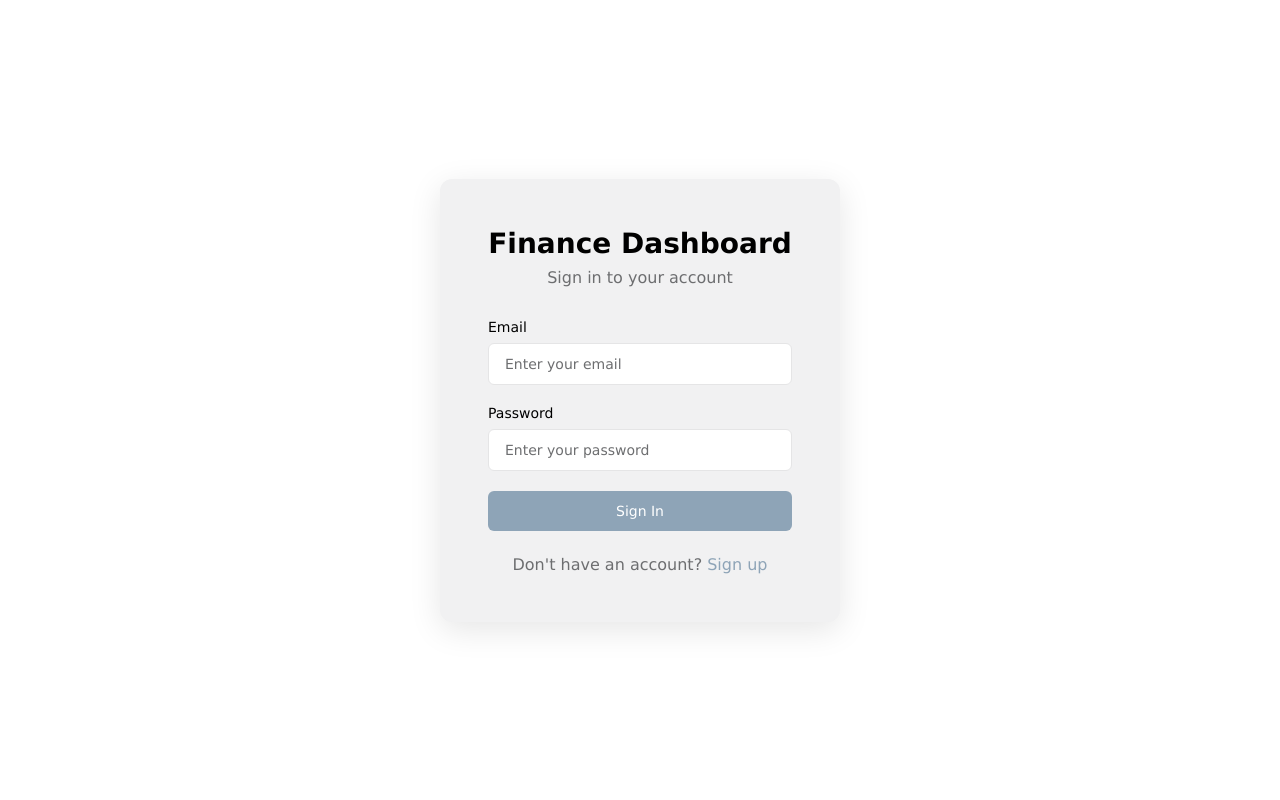
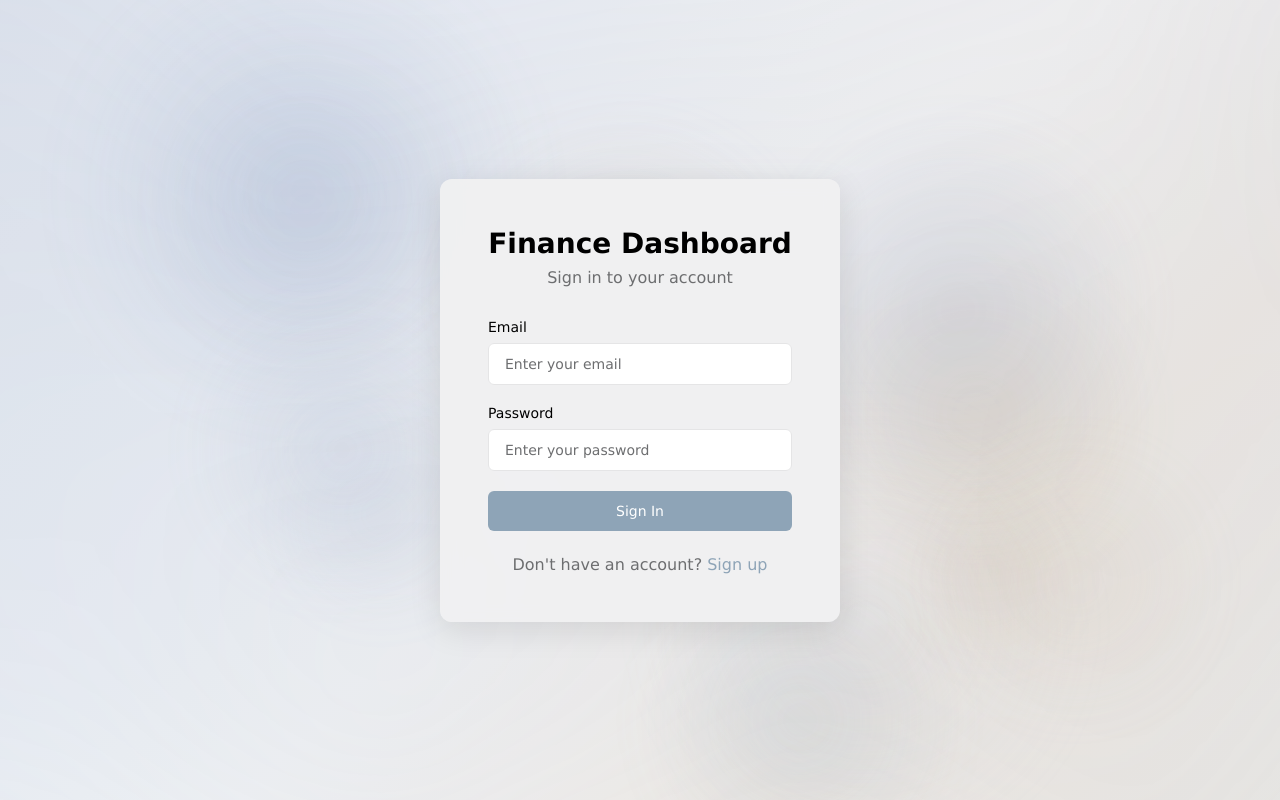
Before and after one commit to ryanfuchs/STARTHackTour, a React (Create React App) app: page / in a window 1280 px wide. Built offline with nearby package versions, Linux system fonts and the light colour scheme.

Commit message:
Enhanced the login card

```diff
--- a/src/components/LoginPage.css
+++ b/src/components/LoginPage.css
@@ -5,16 +5,228 @@
   justify-content: center;
   background-color: #FFFFFF;
   padding: 20px;
+  position: relative;
+  overflow: hidden;
+}
+
+.login-container::before {
+  content: '';
+  position: absolute;
+  top: 0;
+  left: 0;
+  right: 0;
+  bottom: 0;
+  background: linear-gradient(135deg,
+    rgba(116, 139, 184, 0.1) 0%,
+    rgba(158, 174, 206, 0.1) 25%,
+    rgba(214, 221, 234, 0.1) 50%,
+    rgba(176, 146, 109, 0.1) 75%,
+    rgba(142, 164, 183, 0.1) 100%);
+  z-index: 0;
+}
+
+.login-container::after {
+  content: '';
+  position: absolute;
+  top: -50%;
+  left: -50%;
+  width: 200%;
+  height: 200%;
+  background:
+    radial-gradient(circle at 20% 20%, rgba(116, 139, 184, 0.15) 0%, transparent 50%),
+    radial-gradient(circle at 80% 30%, rgba(158, 174, 206, 0.15) 0%, transparent 50%),
+    radial-gradient(circle at 40% 70%, rgba(214, 221, 234, 0.15) 0%, transparent 50%),
+    radial-gradient(circle at 70% 80%, rgba(176, 146, 109, 0.15) 0%, transparent 50%),
+    radial-gradient(circle at 10% 60%, rgba(142, 164, 183, 0.15) 0%, transparent 50%),
+    radial-gradient(circle at 90% 10%, rgba(216, 201, 182, 0.15) 0%, transparent 50%);
+  filter: blur(40px);
+  animation: float 20s ease-in-out infinite;
+  z-index: 0;
+}
+
+@keyframes float {
+  0%, 100% {
+    transform: translate(0px, 0px) rotate(0deg);
+  }
+  25% {
+    transform: translate(20px, -30px) rotate(1deg);
+  }
+  50% {
+    transform: translate(-15px, -20px) rotate(-1deg);
+  }
+  75% {
+    transform: translate(-25px, 15px) rotate(0.5deg);
+  }
+}
+
+/* Additional floating orbs for more dynamic effect */
+.login-container .floating-orb {
+  position: absolute;
+  border-radius: 50%;
+  filter: blur(20px);
+  opacity: 0.6;
+  animation: orbFloat 15s ease-in-out infinite;
+  z-index: 0;
+}
+
+.floating-orb:nth-child(1) {
+  width: 300px;
+  height: 300px;
+  background: radial-gradient(circle, rgba(116, 139, 184, 0.2) 0%, transparent 70%);
+  top: 10%;
+  left: 10%;
+  animation-delay: 0s;
+}
+
+.floating-orb:nth-child(2) {
+  width: 200px;
+  height: 200px;
+  background: radial-gradient(circle, rgba(176, 146, 109, 0.2) 0%, transparent 70%);
+  top: 60%;
+  right: 15%;
+  animation-delay: 5s;
+}
+
+.floating-orb:nth-child(3) {
+  width: 250px;
+  height: 250px;
+  background: radial-gradient(circle, rgba(158, 174, 206, 0.2) 0%, transparent 70%);
+  bottom: 20%;
+  left: 20%;
+  animation-delay: 10s;
+}
+
+@keyframes orbFloat {
+  0%, 100% {
+    transform: translate(0px, 0px) scale(1);
+  }
+  33% {
+    transform: translate(30px, -20px) scale(1.1);
+  }
+  66% {
+    transform: translate(-20px, 25px) scale(0.9);
+  }
+}
+
+/* Big blurred roundish animated particles */
+.particle {
+  position: absolute;
+  border-radius: 50%;
+  filter: blur(30px);
+  opacity: 0.7;
+  animation: particleFloat 25s ease-in-out infinite;
+  z-index: 0;
+}
+
+.particle-1 {
+  width: 400px;
+  height: 400px;
+  background: radial-gradient(circle, rgba(116, 139, 184, 0.3) 0%, rgba(116, 139, 184, 0.1) 50%, transparent 70%);
+  top: 5%;
+  left: 5%;
+  animation-delay: 0s;
+  animation-duration: 30s;
+}
+
+.particle-2 {
+  width: 350px;
+  height: 350px;
+  background: radial-gradient(circle, rgba(176, 146, 109, 0.3) 0%, rgba(176, 146, 109, 0.1) 50%, transparent 70%);
+  top: 30%;
+  right: 10%;
+  animation-delay: 8s;
+  animation-duration: 35s;
+}
+
+.particle-3 {
+  width: 300px;
+  height: 300px;
+  background: radial-gradient(circle, rgba(158, 174, 206, 0.3) 0%, rgba(158, 174, 206, 0.1) 50%, transparent 70%);
+  bottom: 25%;
+  left: 15%;
+  animation-delay: 15s;
+  animation-duration: 28s;
+}
+
+.particle-4 {
+  width: 450px;
+  height: 450px;
+  background: radial-gradient(circle, rgba(214, 221, 234, 0.3) 0%, rgba(214, 221, 234, 0.1) 50%, transparent 70%);
+  top: 50%;
+  left: 50%;
+  animation-delay: 5s;
+  animation-duration: 32s;
+}
+
+.particle-5 {
+  width: 320px;
+  height: 320px;
+  background: radial-gradient(circle, rgba(142, 164, 183, 0.3) 0%, rgba(142, 164, 183, 0.1) 50%, transparent 70%);
+  top: 70%;
+  right: 25%;
+  animation-delay: 20s;
+  animation-duration: 26s;
+}
+
+.particle-6 {
+  width: 280px;
+  height: 280px;
+  background: radial-gradient(circle, rgba(216, 201, 182, 0.3) 0%, rgba(216, 201, 182, 0.1) 50%, transparent 70%);
+  bottom: 10%;
+  right: 5%;
+  animation-delay: 12s;
+  animation-duration: 29s;
+}
+
+.particle-7 {
+  width: 380px;
+  height: 380px;
+  background: radial-gradient(circle, rgba(116, 139, 184, 0.25) 0%, rgba(158, 174, 206, 0.15) 50%, transparent 70%);
+  top: 15%;
+  left: 60%;
+  animation-delay: 18s;
+  animation-duration: 33s;
+}
+
+.particle-8 {
+  width: 360px;
+  height: 360px;
+  background: radial-gradient(circle, rgba(176, 146, 109, 0.25) 0%, rgba(216, 201, 182, 0.15) 50%, transparent 70%);
+  bottom: 40%;
+  left: 35%;
+  animation-delay: 25s;
+  animation-duration: 31s;
+}
+
+@keyframes particleFloat {
+  0%, 100% {
+    transform: translate(0px, 0px) rotate(0deg) scale(1);
+  }
+  20% {
+    transform: translate(40px, -50px) rotate(72deg) scale(1.2);
+  }
+  40% {
+    transform: translate(-30px, -80px) rotate(144deg) scale(0.8);
+  }
+  60% {
+    transform: translate(-60px, 30px) rotate(216deg) scale(1.1);
+  }
+  80% {
+    transform: translate(20px, 60px) rotate(288deg) scale(0.9);
+  }
 }
 
 .login-card {
-  background-color: #F1F1F2;
+  background-color: rgba(241, 241, 242, 0.95);
+  backdrop-filter: blur(10px);
   border-radius: 12px;
   padding: 48px;
   width: 100%;
   max-width: 400px;
   box-shadow: 0 8px 32px rgba(0, 0, 0, 0.1);
   transition: all 0.3s ease;
+  position: relative;
+  z-index: 1;
 }
 
 .login-card:hover {
--- a/src/components/LoginPage.js
+++ b/src/components/LoginPage.js
@@ -19,6 +19,17 @@ const LoginPage = ({ onLogin }) => {
 
   return (
     <div className="login-container">
+      <div className="floating-orb"></div>
+      <div className="floating-orb"></div>
+      <div className="floating-orb"></div>
+      <div className="particle particle-1"></div>
+      <div className="particle particle-2"></div>
+      <div className="particle particle-3"></div>
+      <div className="particle particle-4"></div>
+      <div className="particle particle-5"></div>
+      <div className="particle particle-6"></div>
+      <div className="particle particle-7"></div>
+      <div className="particle particle-8"></div>
       <div className="login-card">
         <div className="login-header">
           <h1 className="login-title">Finance Dashboard</h1>
```
